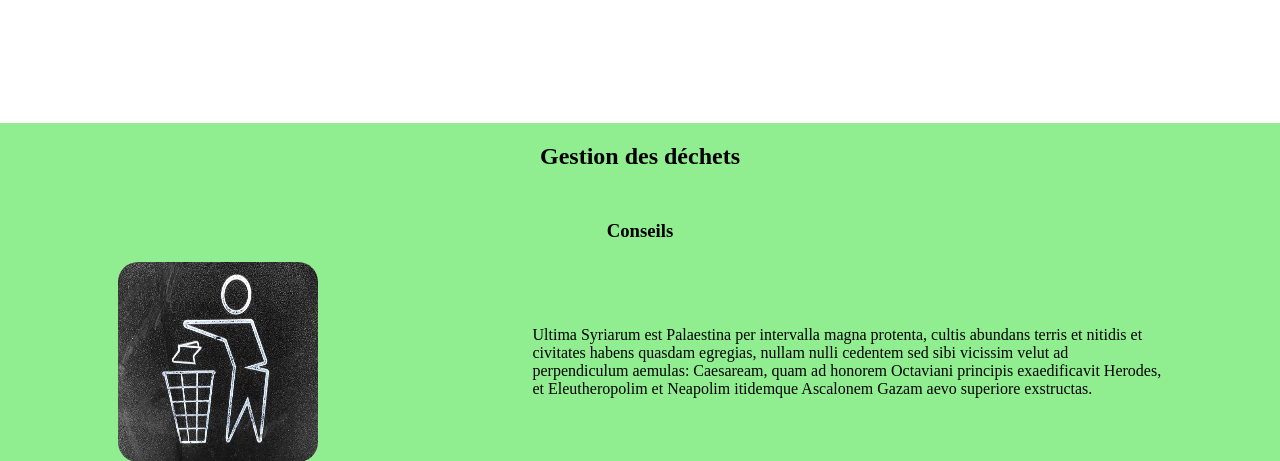
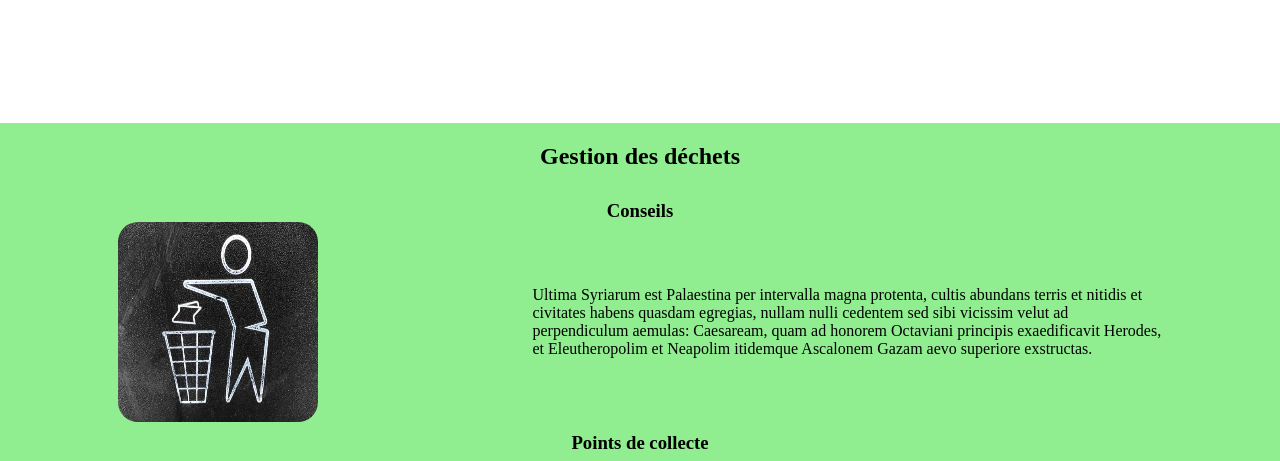
Before and after one commit to MartinCazamajor/Green-City, a PHP site: page / in a window 1280 px wide. Shown: the part 1790-2251 px from the top of the page. Run offline with PHP 8.4, Linux system fonts and the light colour scheme.

Commit message:
suppression de la margin des h3

```diff
--- a/style.css
+++ b/style.css
@@ -119,10 +119,6 @@ a {
 /*classe gérant l'intégralité de la section gestion des déchets*/
 .gestion {
     background-color: lightgreen;;
-}
-
-.gestion h3, .gestion iframe{
-    margin: 20px;
 }
 
 /*articles*/
```
